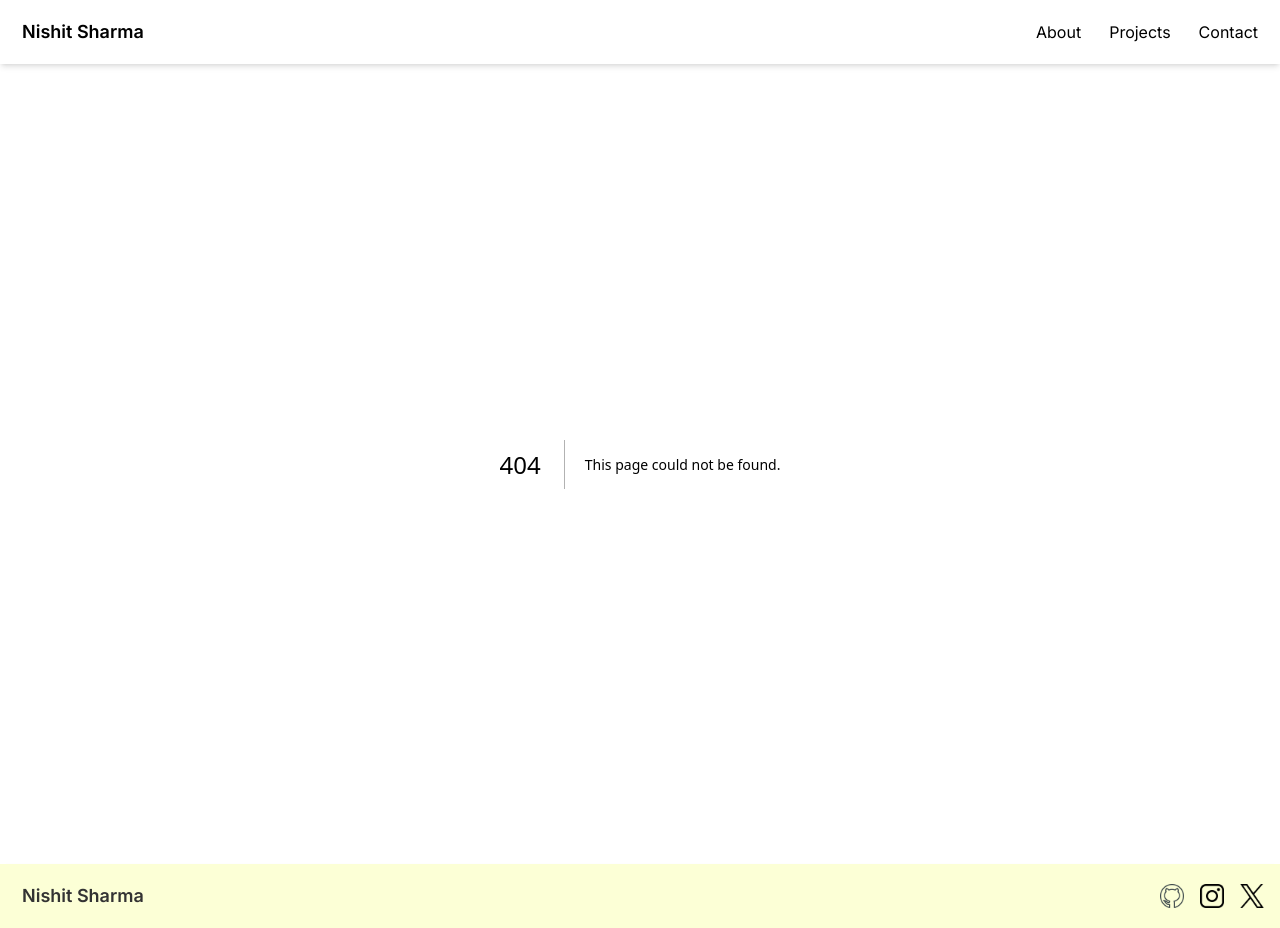
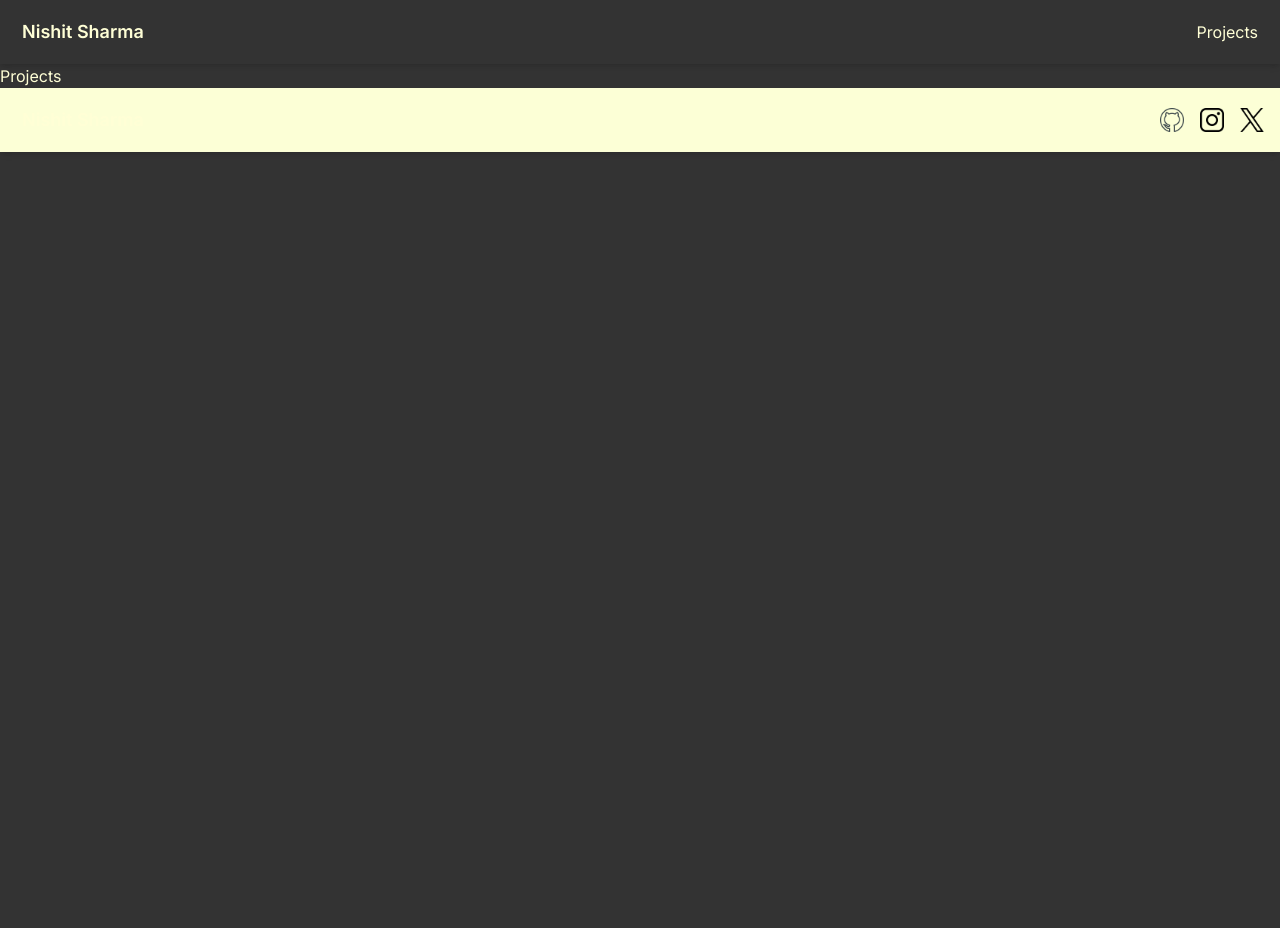
Before and after one commit to Nishit-Sharma/portfolio, a Next.js app: page /projects in a window 1280 px wide. Before the commit this address had no page. After the commit the page ends 800 px from the top, so only its background shows below. Built offline with nearby package versions, Linux system fonts and the light colour scheme.

Commit message:
Color changes + routing changes

```diff
--- a/src/app/components/summary.js
+++ /dev/null
@@ -1,116 +0,0 @@
-"use client";
-
-import Image from "next/image";
-import { useState } from "react";
-
-import Picture from "../static/NishitSharma.JPG";
-import ResumeIcon from "../static/resume.png";
-import TranscriptIcon from "../static/transcript.png";
-import MyResume from "../static/NishitSharmaResume.jpg";
-import MyTranscript from "../static/NishitSharmaTranscript.jpg";
-
-export default function summary() {
-  const [resumeClick, setResumeClick] = useState(false);
-  const [transcriptClick, setTranscriptClick] = useState(false);
-
-  function handleResumeClick() {
-    if (transcriptClick) {
-      handleTranscriptClick();
-    }
-    setResumeClick(!resumeClick);
-  }
-
-  function handleTranscriptClick() {
-    if (resumeClick) {
-      handleResumeClick();
-    }
-    setTranscriptClick(!transcriptClick);
-  }
-
-  function Summary() {
-    return (
-      <div className="container px-10 py-6 mx-10 text-center duration-500 shadow-2xl rounded-3xl bg-jet hover:scale-105 w-96">
-        <h1>
-          I am a top-performing student at the Morris County School of
-          Technology, with a 4.17 unweighted GPA, and I will be attending the
-          County College of Morris in my senior year. I am passionate about Game
-          Design, Robotics, and Video Games.
-        </h1>
-        <br></br>
-        <h1>
-          I earned a 4 on the AP CSP Test and maintained High Honor Roll status
-          throughout high school. I have mastered Java, Python, and C++ and am
-          expanding my knowledge to HTML, CSS, Javascript, and Next.js, which I
-          used to code this website.
-        </h1>
-        <br></br>
-        <h1>
-          I am also involved in my school's robotics team, Team 8588, Tech
-          Devils. As the President, I led the team to its most successful year
-          to date, increasing membership by 40% and securing $10,000 in funding.
-          I also volunteer at the Parsippany Library, where I teach coding
-          workshops to over 30 elementary school students.
-        </h1>
-      </div>
-    );
-  }
-
-  function Resume() {
-    if (resumeClick && transcriptClick) {
-      handleTranscriptClick();
-    }
-    return (
-      <div className="container w-auto px-10 py-6 mx-10 text-center duration-500 shadow-2xl rounded-3xl bg-cream hover:scale-105">
-        <Image src={MyResume} alt="Resume" width={700} height={700} />
-      </div>
-    );
-  }
-
-  function Transcript() {
-    return (
-      <div className="container w-auto px-10 py-6 mx-10 text-center duration-500 shadow-2xl rounded-3xl bg-cream hover:scale-105">
-        <Image src={MyTranscript} alt="Transcript" width={700} height={700} />
-      </div>
-    );
-  }
-
-  return (
-    <main>
-      <div className="container flex flex-row items-center content-center justify-center px-4 py-6 mx-auto bg-jet">
-        <div className="container w-auto px-10 py-6 mx-10 text-center duration-500 shadow-2xl rounded-3xl bg-jet hover:scale-105">
-          <div className="mx-auto overflow-hidden rounded-3xl w-80 h-80">
-            <Image src={Picture} alt="Nishit Sharma" />
-          </div>
-          <h1 className="pt-4">Hello! My name is Nishit Sharma</h1>
-        </div>
-        <div className="flex-col items-center content-center justify-center">
-          {resumeClick ? (
-            <Resume />
-          ) : transcriptClick ? (
-            <Transcript />
-          ) : (
-            <Summary />
-          )}
-          <div className="container flex flex-row items-center content-center justify-center py-6 mx-auto text-center bg-jet w-96">
-            <Image
-              src={ResumeIcon}
-              alt="Resume"
-              width={24}
-              height={24}
-              onClick={handleResumeClick}
-              className="container w-auto px-5 py-6 mx-10 text-center duration-500 shadow-2xl bg-cream rounded-3xl bg-jet hover:scale-105"
-            />
-            <Image
-              src={TranscriptIcon}
-              alt="Transcript"
-              width={24}
-              height={24}
-              onClick={handleTranscriptClick}
-              className="container w-auto px-5 py-6 mx-10 text-center duration-500 shadow-2xl bg-cream rounded-3xl bg-jet hover:scale-105"
-            />
-          </div>
-        </div>
-      </div>
-    </main>
-  );
-}
--- a/src/app/layout.js
+++ b/src/app/layout.js
@@ -14,53 +14,50 @@ export const metadata = {
   description: "Nishit Sharma's Portfolio",
 };
 
-const styles = {
-  header: {
-    backgroundColor: "#333333",
-  },
-};
-
 export function Header() {
   return (
-    <header className="static mx-auto shadow-md bg-jet">
+    <header className="static mx-auto shadow-md bg-black-500">
       <div className="container flex items-center justify-between w-auto h-16 px-4 mx-auto">
-        <div className="object-center rounded-lg hover:bg-jet-dark">
+        <div className="object-center rounded-lg hover:bg-black-600">
           <Link href="/">
             <h1 className="text-lg font-semibold px-1.5">Nishit Sharma</h1>
           </Link>
         </div>
         <nav className="flex justify-end space-x-4">
-          <div className="object-center mx-auto rounded-lg hover:bg-jet-dark">
-            <a href="/about" className="text-base px-1.5">
+          {/* <div className="object-center mx-auto rounded-lg hover:bg-black-600">
+            <a className="text-base px-1.5">
               About
             </a>
+          </div> */}
+          <div className="object-center mx-auto rounded-lg hover:bg-black-600">
+            <Link href="/projects">
+              <h1 className="text-base px-1.5">
+                Projects
+              </h1>
+            </Link>
           </div>
-          <div className="object-center mx-auto rounded-lg hover:bg-jet-dark">
-            <a href="/projects" className="text-base px-1.5">
-              Projects
-            </a>
-          </div>
-          <div className="object-center mx-auto rounded-lg hover:bg-jet-dark">
-            <a href="/Contact" className="text-base px-1.5">
+          {/* <div className="object-center mx-auto rounded-lg hover:bg-black-600">
+            <a className="text-base px-1.5">
               Contact
             </a>
-          </div>
+          </div> */}
         </nav>
       </div>
     </header>
   );
 }
 
-// DO THE SAME FOR THIS
 export function Footer() {
   return (
-    <footer className="relative top-0 left-0 right-0 z-10 shadow-md bg-cream">
+    <footer className="relative top-0 left-0 right-0 z-10 shadow-md bg-white-500">
       <div className="container flex items-center justify-between h-16 px-4 mx-auto text-jet-default">
         <Link href="/">
           <h1 className="text-lg font-semibold px-1.5">Nishit Sharma</h1>
         </Link>
         <nav className="flex space-x-4">
-          <Image src={GithubIcon} alt="Github" width={24} height={24} />
+          <Link href={"https://github.com/Nishit-Sharma"}>
+            <Image src={GithubIcon} alt="Github" width={24} height={24}/>
+          </Link>
           <Image src={InstagramIcon} alt="Instagram" width={24} height={24} />
           <Image src={TwitterIcon} alt="Twitter" width={24} height={24} />
         </nav>
--- a/src/app/page.js
+++ b/src/app/page.js
@@ -1,8 +1,118 @@
+"use client";
 
-import Summary from "./components/summary";
+import Image from "next/image";
+import { useState } from "react";
+
+import Picture from "./static/NishitSharma.JPG";
+import ResumeIcon from "./static/resume.png";
+import TranscriptIcon from "./static/transcript.png";
+import MyResume from "./static/NishitSharmaResume.jpg";
+import MyTranscript from "./static/NishitSharmaTranscript.jpg";
 
 export default function Home() {
+  const [resumeClick, setResumeClick] = useState(false);
+  const [transcriptClick, setTranscriptClick] = useState(false);
+
+  function handleResumeClick() {
+    if (transcriptClick) {
+      handleTranscriptClick();
+    }
+    setResumeClick(!resumeClick);
+  }
+
+  function handleTranscriptClick() {
+    if (resumeClick) {
+      handleResumeClick();
+    }
+    setTranscriptClick(!transcriptClick);
+  }
+
+  function Summary() {
+    return (
+      <div className="container px-10 py-6 mx-10 text-center duration-500 shadow-2xl rounded-3xl bg-black-600 hover:scale-105 w-96">
+        <h1>
+          I am a top-performing student at the Morris County School of
+          Technology, with a 4.17 unweighted GPA, and I will be attending the
+          County College of Morris in my senior year. I am passionate about Game
+          Design, Robotics, and Video Games.
+        </h1>
+        <br></br>
+        <h1>
+          I earned a 4 on the AP CSP Test and maintained High Honor Roll status
+          throughout high school. I have mastered Java, Python, and C++ and am
+          expanding my knowledge to HTML, CSS, Javascript, and Next.js, which I
+          used to code this website.
+        </h1>
+        <br></br>
+        <h1>
+          I am also involved in my school's robotics team, Team 8588, Tech
+          Devils. As the President, I led the team to its most successful year
+          to date, increasing membership by 40% and securing $10,000 in funding.
+          I also volunteer at the Parsippany Library, where I teach coding
+          workshops to over 30 elementary school students.
+        </h1>
+      </div>
+    );
+  }
+
+  function Resume() {
+    if (resumeClick && transcriptClick) {
+      handleTranscriptClick();
+    }
+    return (
+      <div className="container w-auto px-10 py-6 mx-10 text-center duration-500 shadow-2xl rounded-3xl bg-white-500 hover:scale-105">
+        <Image src={MyResume} alt="Resume" width={700} height={700} priority={true}/>
+      </div>
+    );
+  }
+
+  function Transcript() {
+    return (
+      <div className="container w-auto px-10 py-6 mx-10 text-center duration-500 shadow-2xl rounded-3xl bg-white-500 hover:scale-105">
+        <Image src={MyTranscript} alt="Transcript" width={700} height={700} priority={true}/>
+      </div>
+    );
+  }
+
   return (
-    <Summary/>
+    <main>
+      <div className="container flex flex-row items-center content-center justify-center px-4 py-6 mx-auto bg-black-500">
+        <div className="container w-auto px-10 py-6 mx-10 text-center duration-500 shadow-2xl rounded-3xl bg-black-600 hover:scale-105">
+          <div className="mx-auto overflow-hidden rounded-3xl w-80 h-80">
+            <Image src={Picture} alt="Nishit Sharma" />
+          </div>
+          <h1 className="pt-4">Hello! My name is Nishit Sharma</h1>
+        </div>
+        <div className="flex-col items-center content-center justify-center">
+
+          {resumeClick ? (
+            <Resume />
+          ) : transcriptClick ? (
+            <Transcript />
+          ) : (
+            <Summary />
+          )}
+
+          <div className="container flex flex-row items-center content-center justify-center py-6 mx-auto text-center bg-black-500 w-96">
+            <Image
+              src={ResumeIcon}
+              alt="Resume"
+              width={24}
+              height={24}
+              onClick={handleResumeClick}
+              className="container w-auto px-5 py-6 mx-10 text-center duration-500 shadow-2xl bg-white-500 rounded-3xl hover:scale-105"
+            />
+            <Image
+              src={TranscriptIcon}
+              alt="Transcript"
+              width={24}
+              height={24}
+              onClick={handleTranscriptClick}
+              className="container w-auto px-5 py-6 mx-10 text-center duration-500 shadow-2xl bg-white-500 rounded-3xl hover:scale-105"
+            />
+          </div>
+        </div>
+      </div>
+    </main>
   );
 }
--- /dev/null
+++ b/src/app/projects/page.js
@@ -0,0 +1,5 @@
+export default function About() {
+  return (
+    <h1>Projects</h1>
+  );
+}
--- a/tailwind.config.js
+++ b/tailwind.config.js
@@ -10,12 +10,31 @@ module.exports = {
 
     },
     colors: {
-      jet: {
-        default: "#333333",
-        dark: "#292929",
-      },
-      davygray:"#50514F",
-      cream: "#FCFFD6",
+      black: {
+          100: "#d6d6d6",
+          200: "#adadad",
+          300: "#858585",
+          400: "#5c5c5c",
+          // Jet color
+          500: "#333333",
+          // Darker Jet color
+          600: "#292929",
+          700: "#1f1f1f",
+          800: "#141414",
+          900: "#0a0a0a"
+        },
+        white: {
+          100: "#fefff7",
+          200: "#feffef",
+          300: "#fdffe6",
+          400: "#fdffde",
+          // Cream color
+          500: "#fcffd6",
+          600: "#caccab",
+          700: "#979980",
+          800: "#656656",
+          900: "#32332b"
+},
     },
   },
   plugins: [],
```
